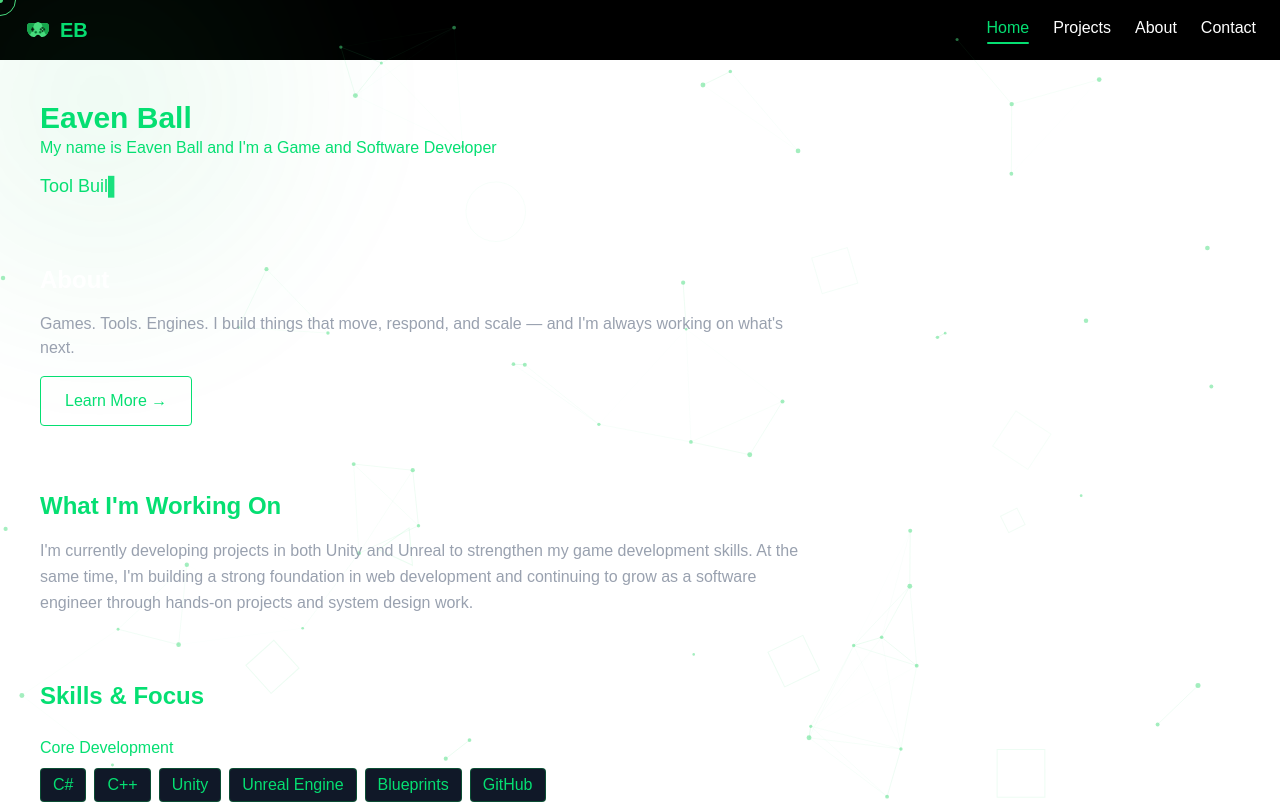
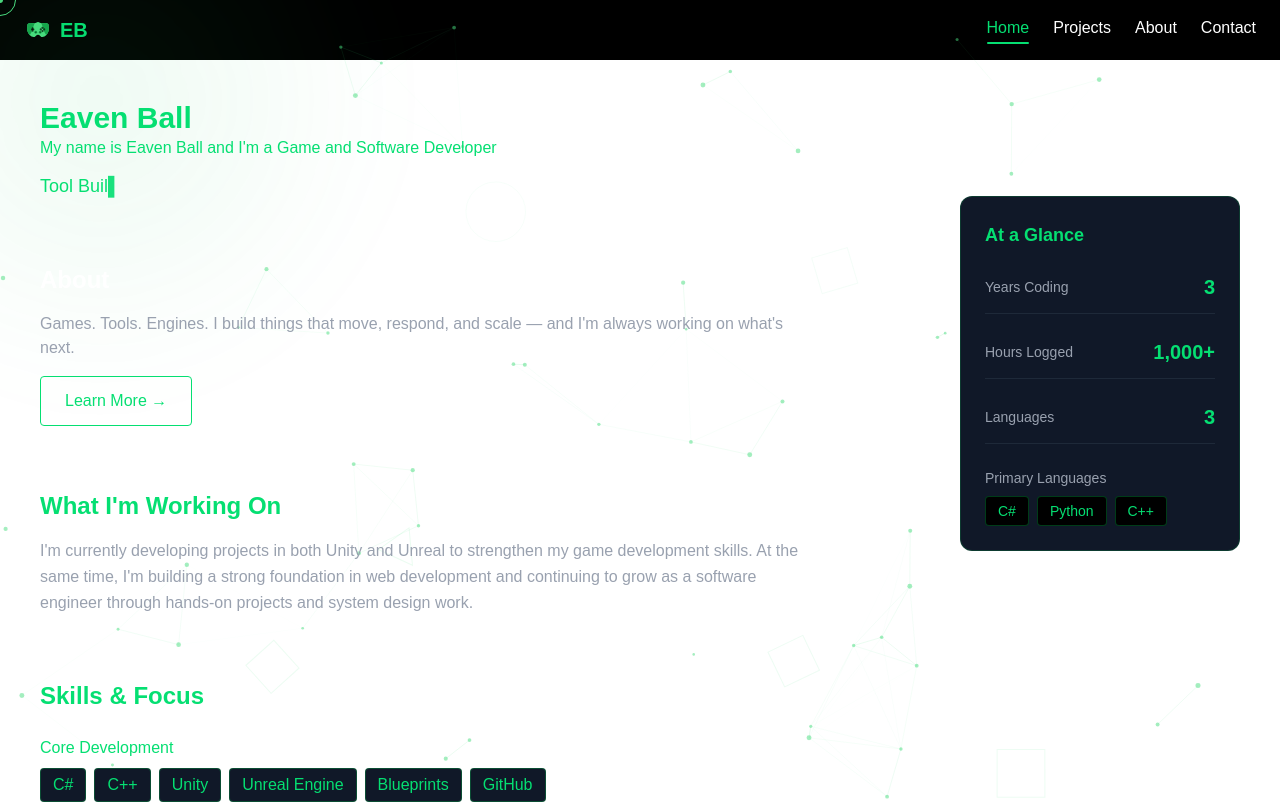
Before and after one commit to eball0509/EavensPortfolio, a Next.js app: page / in a window 1280 px wide. Shown: the top 804 px of the page. Built offline with nearby package versions, Linux system fonts and the light colour scheme.

Commit message:
Home Page Change

```diff
--- a/src/app/page.js
+++ b/src/app/page.js
@@ -1,7 +1,7 @@
 "use client";
 
 import { useEffect, useState } from "react";
-import { motion, AnimatePresence } from "framer-motion";
+import { motion } from "framer-motion";
 import Hero from "./components/Hero";
 import IntroOverlay from "./components/IntroOverlay";
 import TypewriterHeading from "./components/TypewriterHeading";
@@ -92,20 +92,9 @@ function SkillGroup({ title, skills }) {
 function GlitchText({ text, className = "" }) {
   return (
     <span className={`relative inline-block ${className}`}>
-      <span
-        aria-hidden="true"
-        className="absolute inset-0 text-red-500 opacity-70 glitch-layer-1 pointer-events-none select-none"
-      >
-        {text}
-      </span>
-      <span
-        aria-hidden="true"
-        className="absolute inset-0 text-blue-400 opacity-70 glitch-layer-2 pointer-events-none select-none"
-      >
-        {text}
-      </span>
+      <span aria-hidden="true" className="absolute inset-0 text-red-500 opacity-70 glitch-layer-1 pointer-events-none select-none">{text}</span>
+      <span aria-hidden="true" className="absolute inset-0 text-blue-400 opacity-70 glitch-layer-2 pointer-events-none select-none">{text}</span>
       <span className="relative">{text}</span>
-
       <style jsx>{`
         @keyframes glitch1 {
           0%   { clip-path: inset(30% 0 50% 0); transform: translate(-3px, 0); }
@@ -122,12 +111,8 @@ function GlitchText({ text, className = "" }) {
           75%  { clip-path: inset(80% 0 5%  0); transform: translate(-2px, 0); }
           100% { clip-path: inset(60% 0 20% 0); transform: translate(0, 0); }
         }
-        .glitch-layer-1 {
-          animation: glitch1 3.5s infinite steps(1);
-        }
-        .glitch-layer-2 {
-          animation: glitch2 3.5s infinite steps(1) 0.1s;
-        }
+        .glitch-layer-1 { animation: glitch1 3.5s infinite steps(1); }
+        .glitch-layer-2 { animation: glitch2 3.5s infinite steps(1) 0.1s; }
       `}</style>
     </span>
   );
@@ -145,6 +130,52 @@ function GlowButton({ href, children }) {
     >
       {children}
     </motion.a>
+  );
+}
+
+// ── Stats Card ──────────────────────────────────────────────────
+const stats = [
+  { label: "Years Coding", value: "3"     },
+  { label: "Hours Logged", value: "1,000+" },
+  { label: "Languages",    value: "3"     },
+];
+const languages = ["C#", "Python", "C++"];
+
+function StatsCard() {
+  return (
+    <motion.div
+      className="bg-gray-900 border border-green-500/20 rounded-xl p-6 flex flex-col gap-6 sticky top-24"
+      initial={{ opacity: 0, x: 40 }}
+      animate={{ opacity: 1, x: 0 }}
+      transition={{ delay: 0.3, duration: 0.5, ease: "easeOut" }}
+    >
+      <h2 className="text-green-400 font-bold text-lg">At a Glance</h2>
+
+      {stats.map(({ label, value }) => (
+        <div key={label} className="flex justify-between items-center border-b border-gray-800 pb-3 last:border-0 last:pb-0">
+          <span className="text-gray-400 text-sm">{label}</span>
+          <span className="text-green-400 font-bold text-xl">{value}</span>
+        </div>
+      ))}
+
+      <div>
+        <p className="text-gray-400 text-sm mb-2">Primary Languages</p>
+        <div className="flex flex-wrap gap-2">
+          {languages.map((l, i) => (
+            <motion.span
+              key={l}
+              className="bg-black border border-green-500/30 text-green-400 px-3 py-1 rounded text-sm"
+              initial={{ opacity: 0, scale: 0.85 }}
+              animate={{ opacity: 1, scale: 1 }}
+              transition={{ delay: 0.5 + i * 0.08 }}
+              whileHover={{ scale: 1.08 }}
+            >
+              {l}
+            </motion.span>
+          ))}
+        </div>
+      </div>
+    </motion.div>
   );
 }
 
@@ -175,27 +206,23 @@ export default function Home() {
         }} />
       )}
 
+      <div className="relative z-10 grid grid-cols-1 lg:grid-cols-[1fr_280px] gap-10">
 
-
-      <div className="relative z-10">
+        {/* Left — main content */}
+        <div>
 
           {/* Hero + typing tagline */}
           <motion.div initial={{ opacity: 0, y: -30 }} animate={{ opacity: 1, y: 0 }} transition={{ duration: 0.6 }}>
             <Hero />
             <p className="mt-3 text-green-400 text-lg font-mono min-h-[1.75rem]">
-            {typed}
-            <span className="animate-pulse">▌</span>
+              {typed}<span className="animate-pulse">▌</span>
             </p>
           </motion.div>
 
           {/* About */}
           <motion.section
             className="mt-16 max-w-3xl"
-          custom={0}
-          variants={fadeUp}
-          initial="hidden"
-          whileInView="show"
-          viewport={{ once: true }}
+            custom={0} variants={fadeUp} initial="hidden" whileInView="show" viewport={{ once: true }}
           >
             <TypewriterHeading text="About" tag="h2" className="text-2xl font-bold mb-4" />
             <p className="text-gray-400">
@@ -209,11 +236,7 @@ export default function Home() {
           {/* What I'm Working On */}
           <motion.section
             className="mt-16 max-w-3xl"
-          custom={1}
-          variants={fadeUp}
-          initial="hidden"
-          whileInView="show"
-          viewport={{ once: true }}
+            custom={1} variants={fadeUp} initial="hidden" whileInView="show" viewport={{ once: true }}
           >
             <TypewriterHeading text="What I'm Working On" tag="h2" className="text-2xl font-bold text-green-400 mb-4" />
             <p className="text-gray-400 leading-relaxed">
@@ -226,11 +249,7 @@ export default function Home() {
           {/* Skills */}
           <motion.section
             className="mt-16"
-          custom={2}
-          variants={fadeUp}
-          initial="hidden"
-          whileInView="show"
-          viewport={{ once: true }}
+            custom={2} variants={fadeUp} initial="hidden" whileInView="show" viewport={{ once: true }}
           >
             <TypewriterHeading text="Skills & Focus" tag="h2" className="text-2xl font-bold text-green-400 mb-6" />
             <div className="space-y-6">
@@ -244,11 +263,7 @@ export default function Home() {
           {/* Contact CTA */}
           <motion.section
             className="mt-16 text-center"
-          custom={3}
-          variants={fadeUp}
-          initial="hidden"
-          whileInView="show"
-          viewport={{ once: true }}
+            custom={3} variants={fadeUp} initial="hidden" whileInView="show" viewport={{ once: true }}
           >
             <TypewriterHeading text="Let's Connect" tag="h2" className="text-2xl font-bold text-green-400 mb-4" />
             <p className="text-gray-400 mb-6">Interested in collaborating or want to reach out?</p>
@@ -256,6 +271,13 @@ export default function Home() {
           </motion.section>
 
         </div>
+
+        {/* Right — stats card */}
+        <div className="hidden lg:block">
+          <StatsCard />
+        </div>
+
+      </div>
     </main>
   );
 }
```
Lines whose indentation alone changed are shown as unchanged.
